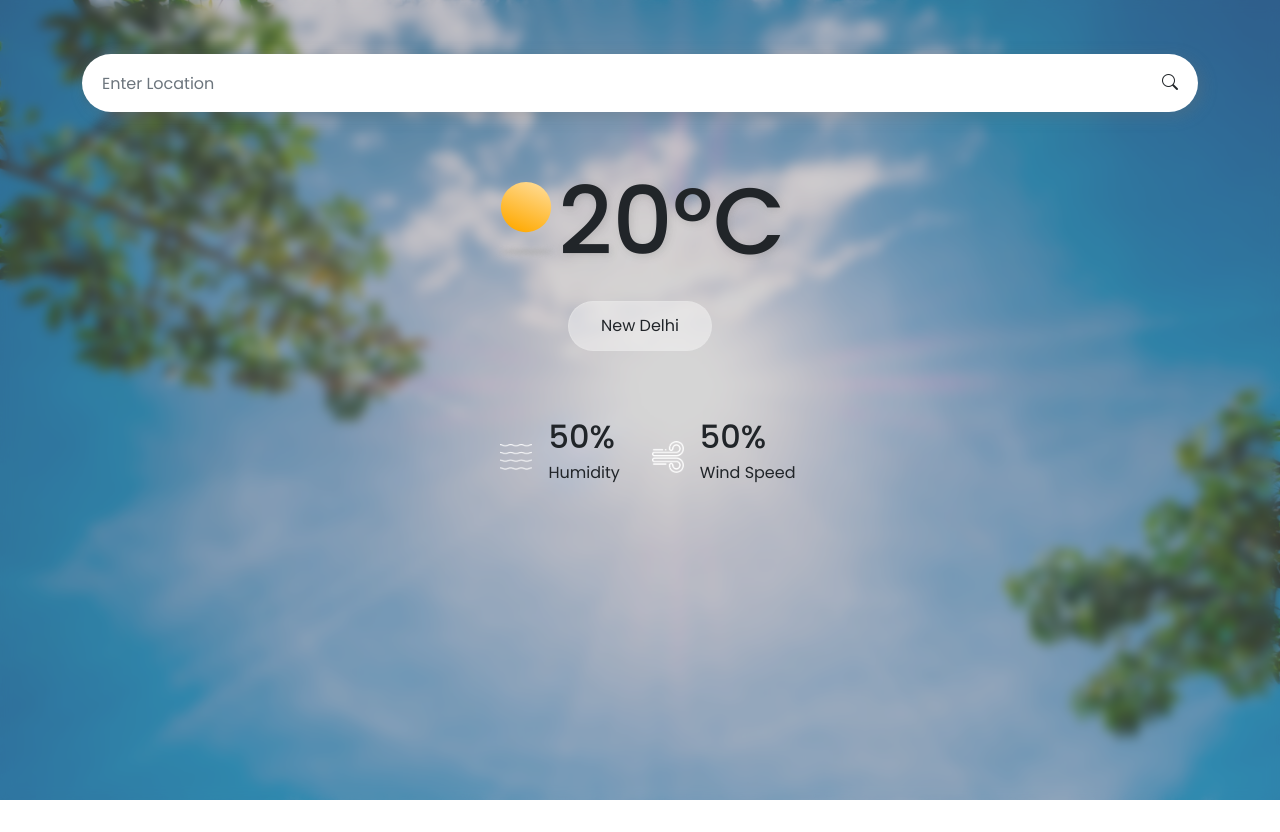
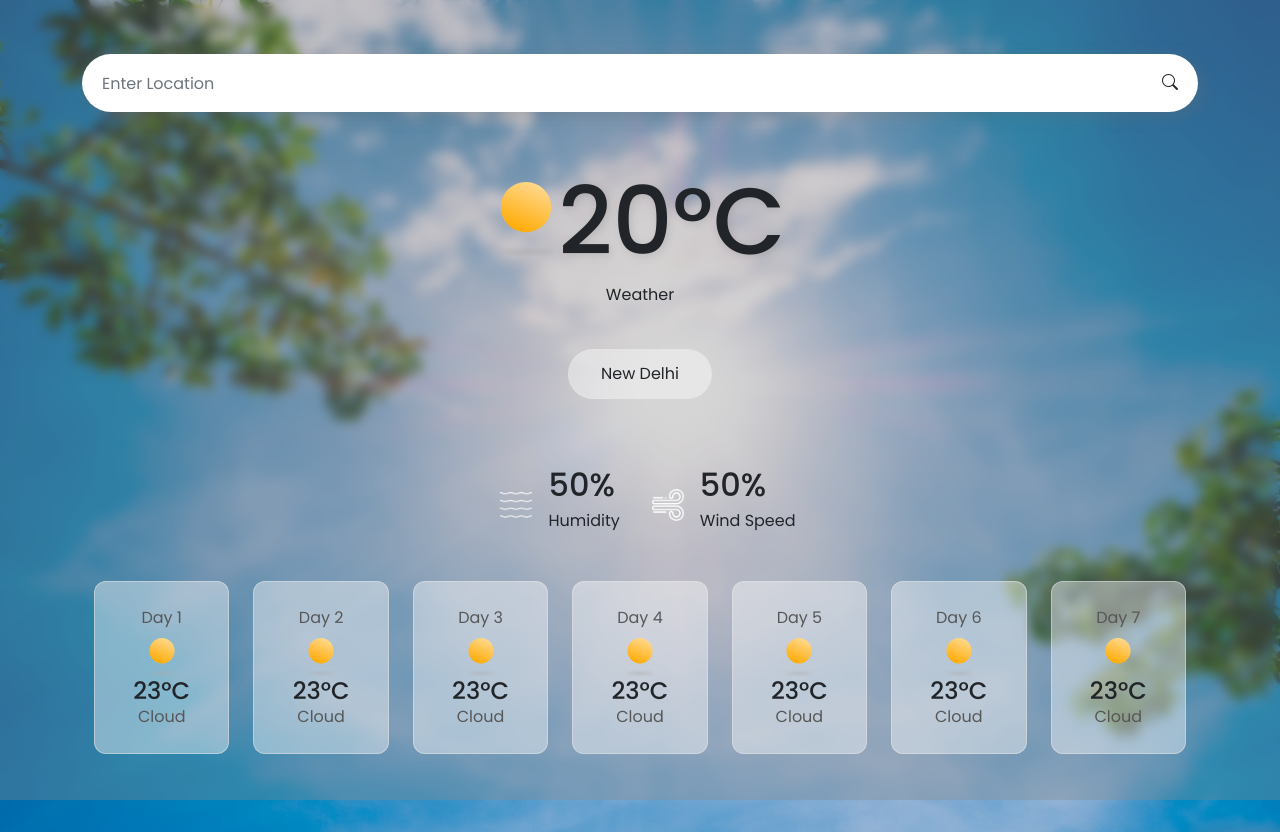
Before and after one commit to dev-vivekkr30/JavaScript-Micro-Projects, a website: page WeatherApp/index.html in a window 1280 px wide. Before the commit the page ends 800 px from the top, so only its background shows below. Drawn offline with nearby package versions, Linux system fonts and the light colour scheme.

Commit message:
added-forcast-app-and-setup

```diff
--- a/WeatherApp/index.html
+++ b/WeatherApp/index.html
@@ -29,7 +29,8 @@
                 <img class="weather-icon" src="images/sun-light.svg" alt="" srcset="">
                 <div class="temp">20°C</div>
             </div>
-            <div class="city">New Delhi <span class="city-time"></span></div>
+            <span class="weather-type mt-4">Weather</span>
+            <div class="city">New Delhi</div>
         </div>
 
         <!-- Humidity & Wind Section. -->
@@ -49,6 +50,53 @@
                 </div>
             </div>
         </div>
+
+        <!-- Weather Forecast Information -->
+        <div class="forecast-section">
+            <div class="forcard-card">
+                <p class="mb-2">Day 1</p>
+                <img class="forcast-icon" src="images/sun-light.svg" alt="" srcset="">
+                <h4 class="forecast-temp">23°C</h4>
+                <p class="forcast-weather">Cloud</p>
+            </div>
+            <div class="forcard-card">
+                <p class="mb-2">Day 2</p>
+                <img class="forcast-icon" src="images/sun-light.svg" alt="" srcset="">
+                <h4 class="forecast-temp">23°C</h4>
+                <p class="forcast-weather">Cloud</p>
+            </div>
+            <div class="forcard-card">
+                <p class="mb-2">Day 3</p>
+                <img class="forcast-icon" src="images/sun-light.svg" alt="" srcset="">
+                <h4 class="forecast-temp">23°C</h4>
+                <p class="forcast-weather">Cloud</p>
+            </div>
+            <div class="forcard-card">
+                <p class="mb-2">Day 4</p>
+                <img class="forcast-icon" src="images/sun-light.svg" alt="" srcset="">
+                <h4 class="forecast-temp">23°C</h4>
+                <p class="forcast-weather">Cloud</p>
+            </div>
+            <div class="forcard-card">
+                <p class="mb-2">Day 5</p>
+                <img class="forcast-icon" src="images/sun-light.svg" alt="" srcset="">
+                <h4 class="forecast-temp">23°C</h4>
+                <p class="forcast-weather">Cloud</p>
+            </div>
+            <div class="forcard-card">
+                <p class="mb-2">Day 6</p>
+                <img class="forcast-icon" src="images/sun-light.svg" alt="" srcset="">
+                <h4 class="forecast-temp">23°C</h4>
+                <p class="forcast-weather">Cloud</p>
+            </div>
+            <div class="forcard-card">
+                <p class="mb-2">Day 7</p>
+                <img class="forcast-icon" src="images/sun-light.svg" alt="" srcset="">
+                <h4 class="forecast-temp">23°C</h4>
+                <p class="forcast-weather">Cloud</p>
+            </div>
+        </div>
+        <!-- Weather Forecast Information Ends -->
     </div>
 
     <!-- Bootstarp Script -->
--- a/WeatherApp/main.js
+++ b/WeatherApp/main.js
@@ -1,4 +1,4 @@
-function getData(){
+function getData() {
     // Getting City name form user input
     const cityName = document.querySelector('#search-bar').value;
     const appBody = document.querySelector('#app-body');
@@ -6,16 +6,17 @@ function getData(){
     // API details
     const apiKey = "d16269608f3f9dbb840d5021d953a621";
     const apiUrl = `https://api.openweathermap.org/data/2.5/weather?q=${cityName}&units=metric&appid=${apiKey}`;
+    const forecastUrl = `https://api.openweathermap.org/data/2.5/forecast?q=${cityName}&units=metric&appid=${apiKey}`;
 
-    const fetchWeatherData = async ()=>{
-        try{
+    const fetchWeatherData = async () => {
+        try {
             // Getting API Response
             const response = await fetch(apiUrl);
             const data = await response.json();
             // Fetching and adding API response
             const temp = document.querySelector('.temp');
             const city = document.querySelector('.city');
-            // const cityTime = document.querySelector('.city-time');
+            const weatherType = document.querySelector('.weather-type');
             const humidValue = document.querySelector('.humidity');
             const windValue = document.querySelector('.wind');
             const weatherIcon = document.querySelector('.weather-icon');
@@ -25,43 +26,91 @@ function getData(){
             city.innerHTML = data.name;
             humidValue.innerHTML = data.main.humidity + '%';
             windValue.innerHTML = data.wind.speed + 'km/h';
-            const weatherType = data.weather[0].main;
-            console.log(weatherType)
+            weatherType.innerText = data.weather[0].main;
 
-            if(data.weather[0].main === 'Clouds'){
+            if (data.weather[0].main === 'Clouds') {
                 appBody.style.backgroundImage = 'url("images/cloudy.jpg")';
                 weatherIcon.src = 'images/cloudy-icon.svg';
             }
-            else if(data.weather[0].main === 'Clear'){
+            else if (data.weather[0].main === 'Clear') {
                 appBody.style.backgroundImage = 'url("images/clear.jpg")';
                 weatherIcon.src = 'images/clear-icon.svg';
             }
-            else if(data.weather[0].main === 'Haze'){
+            else if (data.weather[0].main === 'Haze') {
                 appBody.style.backgroundImage = 'url("images/Haze.jpg")';
                 weatherIcon.src = 'images/Haze-icon.svg';
             }
-            else if(data.weather[0].main === 'Mist'){
+            else if (data.weather[0].main === 'Mist') {
                 appBody.style.backgroundImage = 'url("images/Mist.jpg")';
                 weatherIcon.src = 'images/mist-icon.svg';
             }
-            else if(data.weather[0].main === 'Rain'){
+            else if (data.weather[0].main === 'Rain') {
                 appBody.style.backgroundImage = 'url("images/Rain.jpg")';
                 weatherIcon.src = 'images/rain-icon.svg'
             }
-            else if(data.weather[0].main === 'Snow'){
+            else if (data.weather[0].main === 'Snow') {
                 appBody.style.backgroundImage = 'url("images/Rain.jpg")';
                 weatherIcon.src = 'images/rain-icon.svg'
             }
-            else{
+            else {
                 appBody.style.backgroundImage = 'url("images/clear.jpg")';
                 weatherIcon.src = 'images/clear-icon.svg';
             }
         }
-        catch{
+        catch {
             console.log("Error: Fetching API")
         }
     }
 
+    const fetchForecastData = async () => {
+
+        try {
+            const res = await fetch(forecastUrl);
+            const forecastData = await res.json();
+
+            const forecastTemp = document.querySelectorAll('.forecast-temp');
+            const forecastWeather = document.querySelectorAll('.forcast-weather');
+            const forcastIcon = document.querySelectorAll('.forcast-icon');
+            console.log(forecastData);
+
+
+            for (let key of Object.keys(forecastData.list)) {
+                console.log(forecastData.list[key].main.temp)
+                console.log(forecastData.list[key].weather[0].main)
+                forecastTemp[key].innerHTML = forecastData.list[key].main.temp;
+                forecastWeather[key].innerHTML = forecastData.list[key].weather[0].main;
+
+                if (forecastData.list[key].weather[0].main === 'Clouds') {
+                    forcastIcon[key].src = 'images/cloudy-icon.svg';
+                }
+                else if (forecastData.list[key].weather[0].main === 'Clear') {
+                    forcastIcon[key].src = 'images/clear-icon.svg';
+                }
+                else if (forecastData.list[key].weather[0].main === 'Haze') {
+                    forcastIcon[key].src = 'images/Haze-icon.svg';
+                }
+                else if (forecastData.list[key].weather[0].main === 'Mist') {
+                    forcastIcon[key].src = 'images/mist-icon.svg';
+                }
+                else if (forecastData.list[key].weather[0].main === 'Rain') {
+                    forcastIcon[key].src = 'images/rain-icon.svg'
+                }
+                else if (forecastData.list[key].weather[0].main === 'Snow') {
+                    forcastIcon[key].src = 'images/rain-icon.svg'
+                }
+                else {
+                    appBody.style.backgroundImage = 'url("images/clear.jpg")';
+                    forcastIcon.src = 'images/clear-icon.svg';
+                }
+
+            }
+
+        }
+        catch {
+            console.log("Error Fetching Forcast URL")
+        }
+    }
 
     fetchWeatherData();
+    fetchForecastData();
 }
--- a/WeatherApp/style.css
+++ b/WeatherApp/style.css
@@ -108,3 +108,31 @@
     margin: 0;
     font-weight: 500;
 }
+.forecast-section{
+    width: 100%;
+    display: flex;
+    justify-content: space-between;
+    align-items: center;
+}
+.forecast-section .forcard-card{
+    width: 100%;
+    display: flex;
+    flex-direction: column;
+    justify-content: center;
+    border: 1px solid #e5e5e582;
+    align-items: center;
+    background-color:#ffffff69;
+    padding: 24px;
+    margin: 24px 12px;
+    border-radius: 12px;
+}
+.forecast-section .forcard-card h4, .forecast-section .forcard-card p{
+    margin: 0;
+}
+.forecast-section .forcard-card p{
+    color: #575757;
+}
+
+.forecast-section .forcard-card .forcast-icon{
+    max-width: 32px;
+}
```
